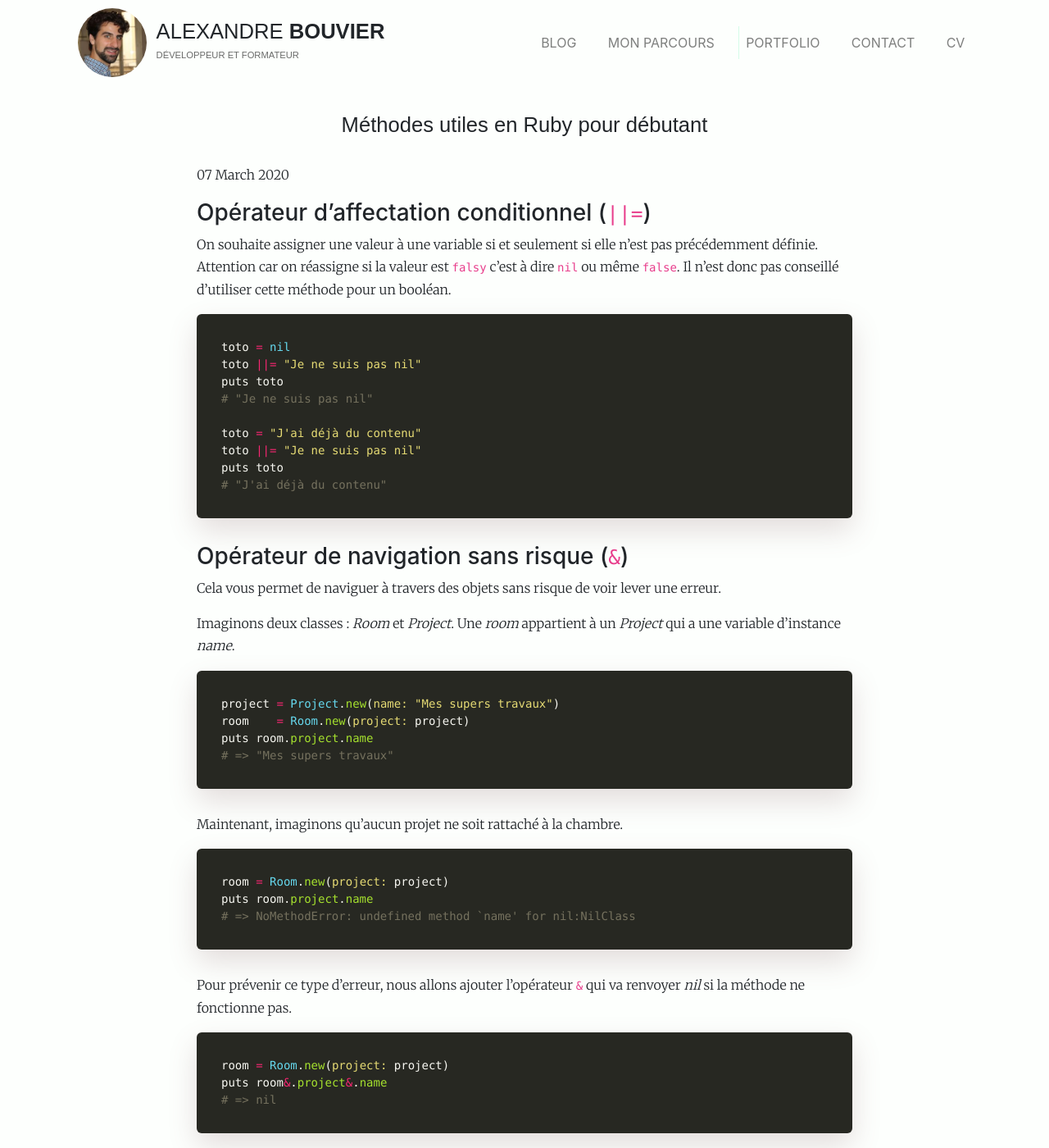
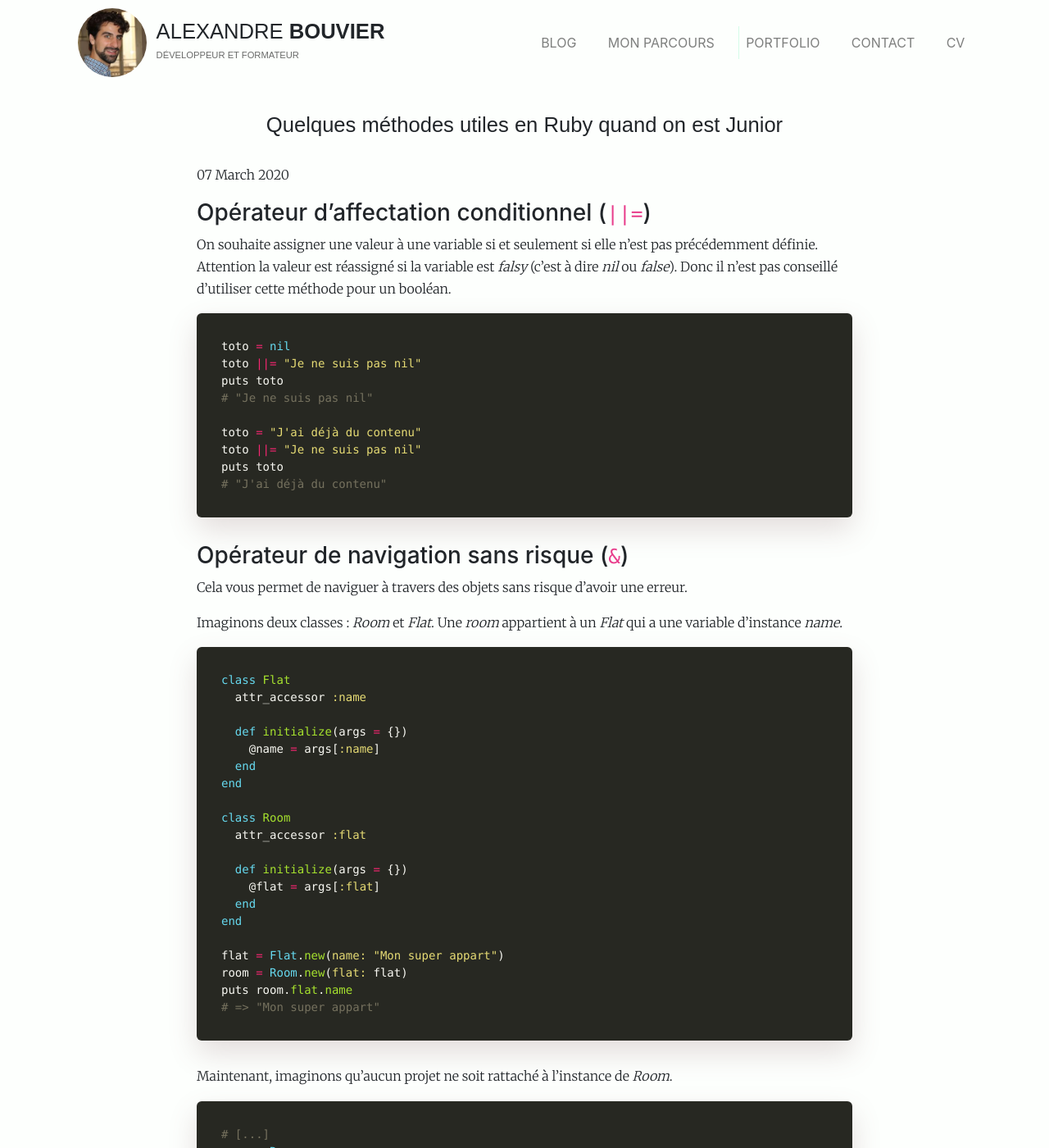
Before and after one commit to alexandrebk/alexandrebk.github.io, a Jekyll site: the page built from _posts/2020-03-07-tricks-junior-dev.md, in a window 1280 px wide and 1400 px high. Shown: the whole window at 82% size. Built offline with Jekyll 4.4.1, drawn with Linux system fonts in a browser that asks for light colours; nearby versions of some CDN libraries; some of the changed text lies outside the part shown.

Commit message:
Update Post Tricks Junior dev

````diff
--- a/_posts/2020-03-07-tricks-junior-dev.md
+++ b/_posts/2020-03-07-tricks-junior-dev.md
@@ -1,6 +1,6 @@
 ---
 layout: post
-title:  "Méthodes utiles en Ruby pour débutant"
+title:  "Quelques méthodes utiles en Ruby quand on est Junior"
 description: "Dans ce tuto je vais vous présenter des méthodes très utiles que j'utilise tous les jours en Ruby"
 status: tech
 tags: "ruby"
@@ -8,7 +8,7 @@ tags: "ruby"
 
 ### Opérateur d'affectation conditionnel (`||=`)
 
-On souhaite assigner une valeur à une variable si et seulement si elle n'est pas précédemment définie. Attention car on réassigne si la valeur est `falsy` c'est à dire `nil` ou même `false`. Il n'est donc pas conseillé d'utiliser cette méthode pour un booléan.
+On souhaite assigner une valeur à une variable si et seulement si elle n'est pas précédemment définie. Attention la valeur est réassigné si la variable est *falsy* (c'est à dire *nil* ou *false*). Donc il n'est pas conseillé d'utiliser cette méthode pour un booléan.
 
 ```ruby
 toto = nil
@@ -24,64 +24,95 @@ puts toto
 
 ### Opérateur de navigation sans risque (`&`)
 
-Cela vous permet de naviguer à travers des objets sans risque de voir lever une erreur.
+Cela vous permet de naviguer à travers des objets sans risque d'avoir une erreur.
 
-Imaginons deux classes : *Room* et *Project*. Une *room* appartient à un *Project* qui a une variable d'instance *name*.
+Imaginons deux classes : *Room* et *Flat*. Une *room* appartient à un *Flat* qui a une variable d'instance *name*.
 
 ```ruby
-project = Project.new(name: "Mes supers travaux")
-room    = Room.new(project: project)
-puts room.project.name
-# => "Mes supers travaux"
+class Flat
+  attr_accessor :name
+
+  def initialize(args = {})
+    @name = args[:name]
+  end
+end
+
+class Room
+  attr_accessor :flat
+
+  def initialize(args = {})
+    @flat = args[:flat]
+  end
+end
+
+flat = Flat.new(name: "Mon super appart")
+room = Room.new(flat: flat)
+puts room.flat.name
+# => "Mon super appart"
 ```
 
-Maintenant, imaginons qu'aucun projet ne soit rattaché à la chambre.
+Maintenant, imaginons qu'aucun projet ne soit rattaché à l'instance de *Room*.
 
 ```ruby
-room = Room.new(project: project)
-puts room.project.name
+# [...]
+room = Room.new
+puts room.flat.name
 # => NoMethodError: undefined method `name' for nil:NilClass
 ```
 
-Pour prévenir ce type d'erreur, nous allons ajouter l'opérateur `&` qui va renvoyer *nil* si la méthode ne fonctionne pas.
+Pour empêcher cette erreur, nous allons ajouter l'opérateur `&` qui va nous renvoyer *nil* si la méthode ne fonctionne pas.
 
 ```ruby
-room = Room.new(project: project)
-puts room&.project&.name
+# [...]
+puts room&.flat&.name
 # => nil
 ```
 
-### Les procs
+### Les *procs*
 
-Les procs sont très utiles quand vous souhaitez itérer sur des objets et sélectionner une valeur unique.
+Les *procs* sont très utiles quand vous souhaitez itérer sur des objets et appliquer une méthode sur chaque élément.
 
-Commençons par un exemple sur un tableau de chiffres que nous voulons transformer en chaîne de caractères.
+Commençons par un exemple un exemple simple d'un tableau de chiffres que nous voulons transformer en chaîne de caractères.
 
 ```ruby
-[1,2,3].map { |number| number.to_s }
+p [1,2,3].map { |number| number.to_s }
 # => ["1", "2", "3"]
-[1,2,3].map(&:to_s)
+p [1,2,3].map(&:to_s)
 # => ["1", "2", "3"]
 ```
 
-Maintenant, imaginons une classe *Room* avec une variable d'instance *wall_surface*. Je veux récupérer toutes les valeurs et les additionner.
+Maintenant, imaginons une classe *Room* avec une variable d'instance *area*. Je veux récupérer toutes les valeurs et les additionner.
 
 ```ruby
-@rooms = Room.all
+class Room
+  attr_accessor :area
 
-@rooms.sum(&:wall_surface)
-# équivalent à
-@rooms.sum { |room| room.wall_surface }
+  def initialize(args = {})
+    @area = args[:area]
+  end
+end
+
+room1 = Room.new(area: 10)
+room2 = Room.new(area: 15)
+
+rooms = [room1, room2]
+
+p rooms.sum { |room| room.area }
+# => 25
+p rooms.sum(&:area)
+# => 25
 ```
 
-On peut même écrire ses propres procs. Par exemple, un *proc* qui va additionner toutes les surfaces des *Room* et y ajouter 10.
+On peut même écrire ses propres procs. Par exemple, un *proc* qui va calculer le volume des chambres (sachant qu'elles font 4 mètres de hauteur).
 
 ```ruby
-wall_surface_plus_ten = Proc.new {|x| x.wall_surface + 10 }
+# [...]
+volume = Proc.new {|x| x.area * 4 }
+p rooms.sum(&volume)
+# => 100
+```
 
-@rooms = Room.all
-@rooms.sum(&wall_surface_plus_ten)
-```
+La documentation se trouve <a href="https://ruby-doc.org/core-2.7.1/Proc.html" class="underlined" target="_blank">ici</a>.
 
 ### La méthode *send*
 
@@ -90,29 +121,57 @@ La méthode *send* permet d'appeler une méthode sur un objet en lui passant une
 Imaginons que nous avons plusieurs instances de *Room* et que nous souhaitons changer plusieurs variables d'instance en même temps.
 
 ```ruby
-def should_paint_all
-  rooms = Room.all
-  rooms.each do |room|
-    room.should_paint_walls     = true
-    room.should_paint_ceiling   = true
-    room.should_paint_furniture = true
-    room.save
+class Room
+  attr_accessor :should_paint_walls,
+                :should_paint_ceiling,
+                :should_paint_furniture,
+                :should_paint_door
+
+  def initialize(args = {})
+    @should_paint_walls     = false
+    @should_paint_ceiling   = false
+    @should_paint_furniture = false
+    @should_paint_door      = false
   end
 end
+
+room = Room.new
+
+p room.should_paint_walls     # false
+p room.should_paint_ceiling   # false
+p room.should_paint_furniture # false
+p room.should_paint_door      # false
+
+room.should_paint_walls     = true
+room.should_paint_ceiling   = true
+room.should_paint_furniture = true
+room.should_paint_door      = true
+
+p room.should_paint_walls     # true
+p room.should_paint_ceiling   # true
+p room.should_paint_furniture # true
+p room.should_paint_door      # true
 ```
 
-Nous allons itérer sur un tableau qui contient les noms des méthodes d'instance.
+Maintenant, nous allons reconstruire les méthodes d'instances à en itérant sur un tableau. La premier argument de la méthode *send* est le nom de la méthode et le second argument la valeur.
 
 ```ruby
-def should_paint_all
-  rooms = Room.all
-  rooms.each do |room|
-    [:walls, :ceiling, :furniture].each do |field_name|
-      room.send("should_paint_#{field_name}=", true)
-    end
-    room.save
-  end
+# [...]
+room = Room.new
+
+p room.should_paint_walls     # false
+p room.should_paint_ceiling   # false
+p room.should_paint_furniture # false
+p room.should_paint_door      # false
+
+[:walls, :ceiling, :furniture, :door].each do |field_name|
+  room.send("should_paint_#{field_name}=", true)
 end
+
+p room.should_paint_walls     # true
+p room.should_paint_ceiling   # true
+p room.should_paint_furniture # true
+p room.should_paint_door      # true
 ```
 
 La documentation se trouve <a href="https://apidock.com/ruby/Object/send" class="underlined" target="_blank">ici</a>.
--- a/sitemap.xml
+++ b/sitemap.xml
@@ -88,7 +88,7 @@
       https://www.alexandrebouvier.fr/2020/03/07/tricks-junior-dev.html
     </loc>
     <lastmod>
-      2021-08-08T12:37:53+00:00
+      2021-08-09T15:37:53+00:00
     </lastmod>
     <priority>0.64</priority>
   </url>
````
